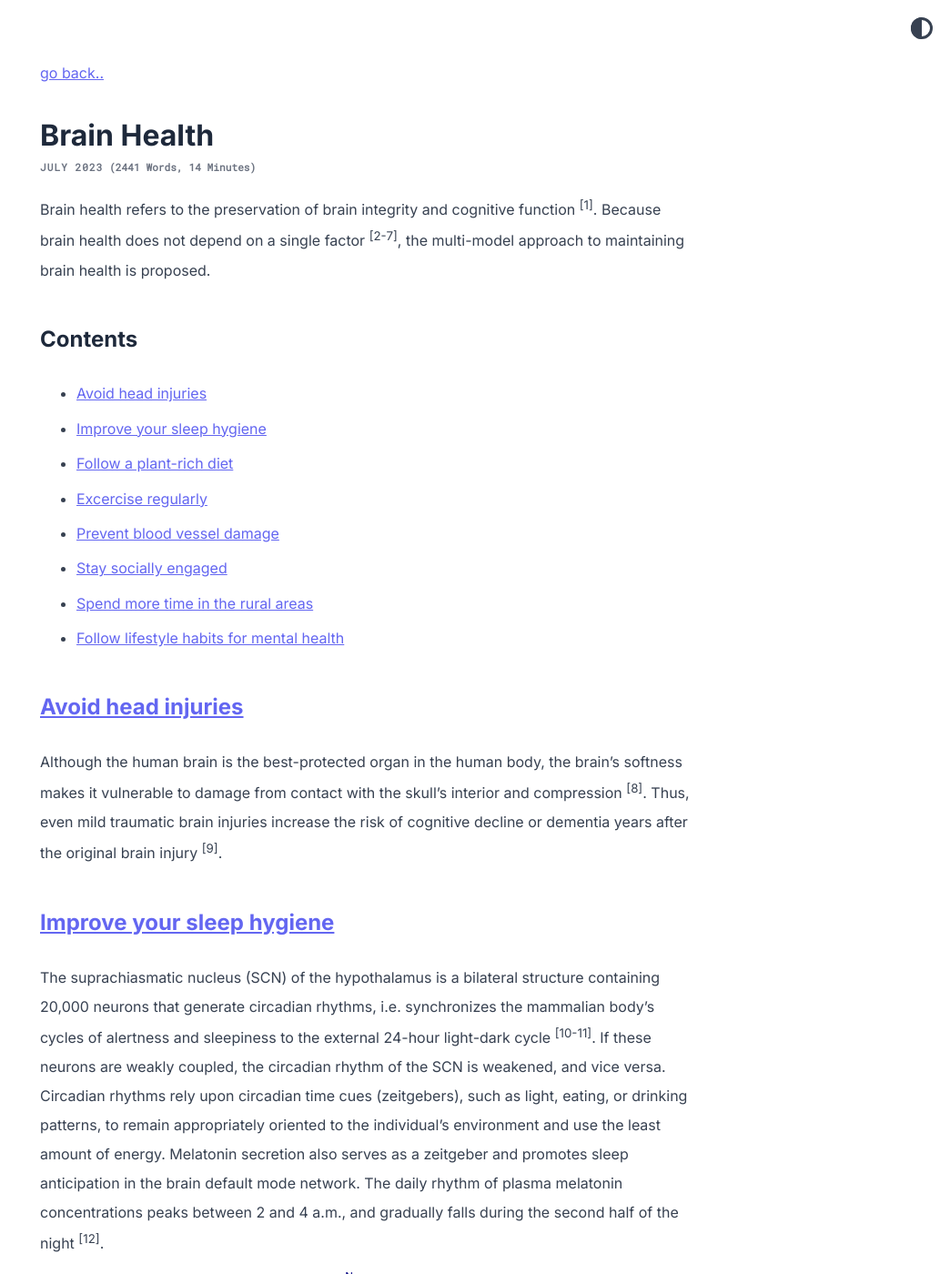
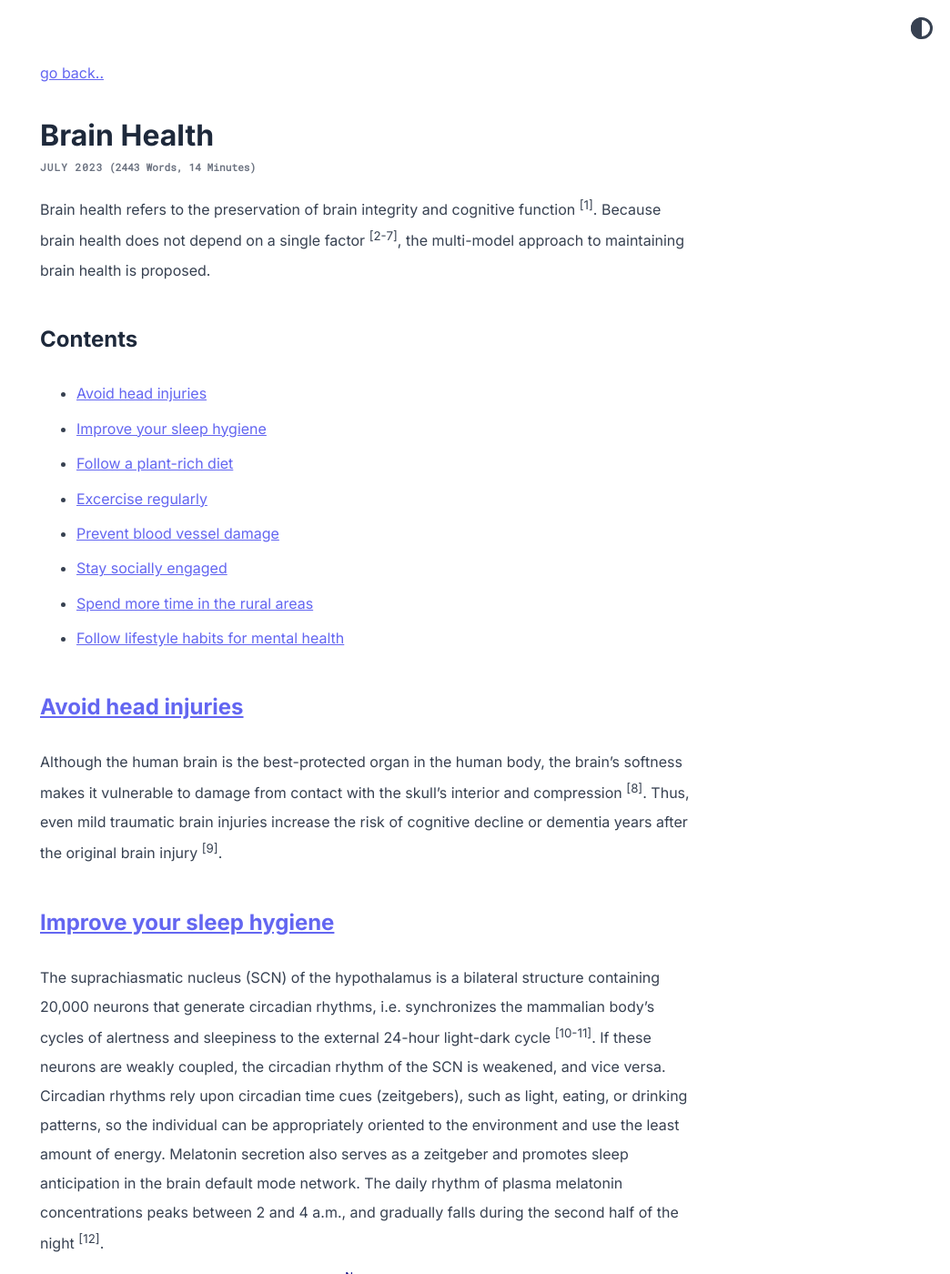
Before and after one commit to abhinavs/moonwalk, a Jekyll site: the page built from _posts/2023-07-19-brain-health.md, in a window 1280 px wide and 1400 px high. Shown: the whole window at 91% size, without its empty margins (236-1280 px from the left). Built offline with Jekyll 4.4.1, drawn with Linux system fonts in a browser that asks for light colours.

Commit message:
Update 2023-07-19-brain-health.md

```diff
--- a/_posts/2023-07-19-brain-health.md
+++ b/_posts/2023-07-19-brain-health.md
@@ -21,7 +21,7 @@ Although the human brain is the best-protected organ in the human body, the brai
 
 ## [Improve your sleep hygiene](#improve-your-sleep-hygiene)
 
-The suprachiasmatic nucleus (SCN) of the hypothalamus is a bilateral structure containing 20,000 neurons that generate circadian rhythms, i.e. synchronizes the mammalian body's cycles of alertness and sleepiness to the external 24-hour light-dark cycle <sup>[10-11]</sup>. If these neurons are weakly coupled, the circadian rhythm of the SCN is weakened, and vice versa. Circadian rhythms rely upon circadian time cues (zeitgebers), such as light, eating, or drinking patterns, to remain appropriately oriented to the individual's environment and use the least amount of energy. Melatonin secretion also serves as a zeitgeber and promotes sleep anticipation in the brain default mode network. The daily rhythm of plasma melatonin concentrations peaks between 2 and 4 a.m., and gradually falls during the second half of the night <sup>[12]</sup>.
+The suprachiasmatic nucleus (SCN) of the hypothalamus is a bilateral structure containing 20,000 neurons that generate circadian rhythms, i.e. synchronizes the mammalian body's cycles of alertness and sleepiness to the external 24-hour light-dark cycle <sup>[10-11]</sup>. If these neurons are weakly coupled, the circadian rhythm of the SCN is weakened, and vice versa. Circadian rhythms rely upon circadian time cues (zeitgebers), such as light, eating, or drinking patterns, so the individual can be appropriately oriented to the environment and use the least amount of energy. Melatonin secretion also serves as a zeitgeber and promotes sleep anticipation in the brain default mode network. The daily rhythm of plasma melatonin concentrations peaks between 2 and 4 a.m., and gradually falls during the second half of the night <sup>[12]</sup>.
 
 
 <img src="/images/biological-clock.png" alt="alternatetext" style="width:100%">
```
